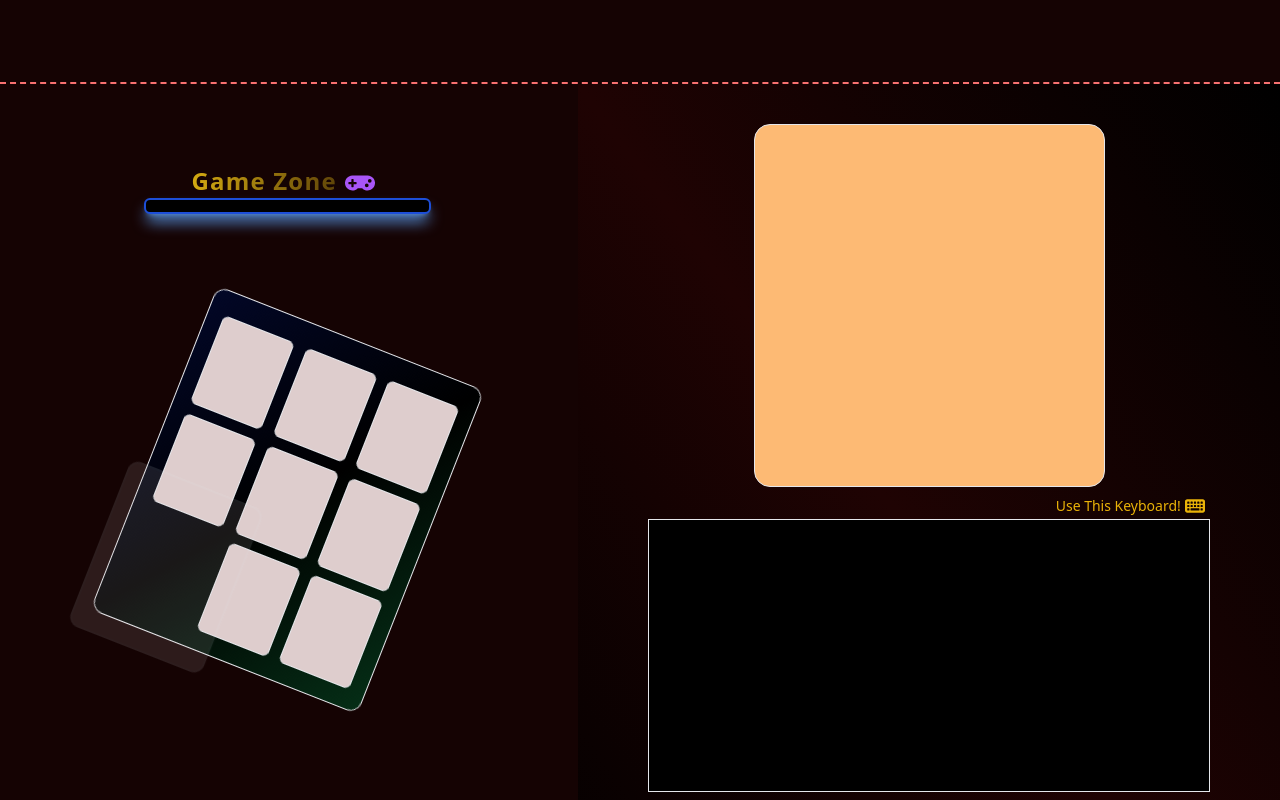
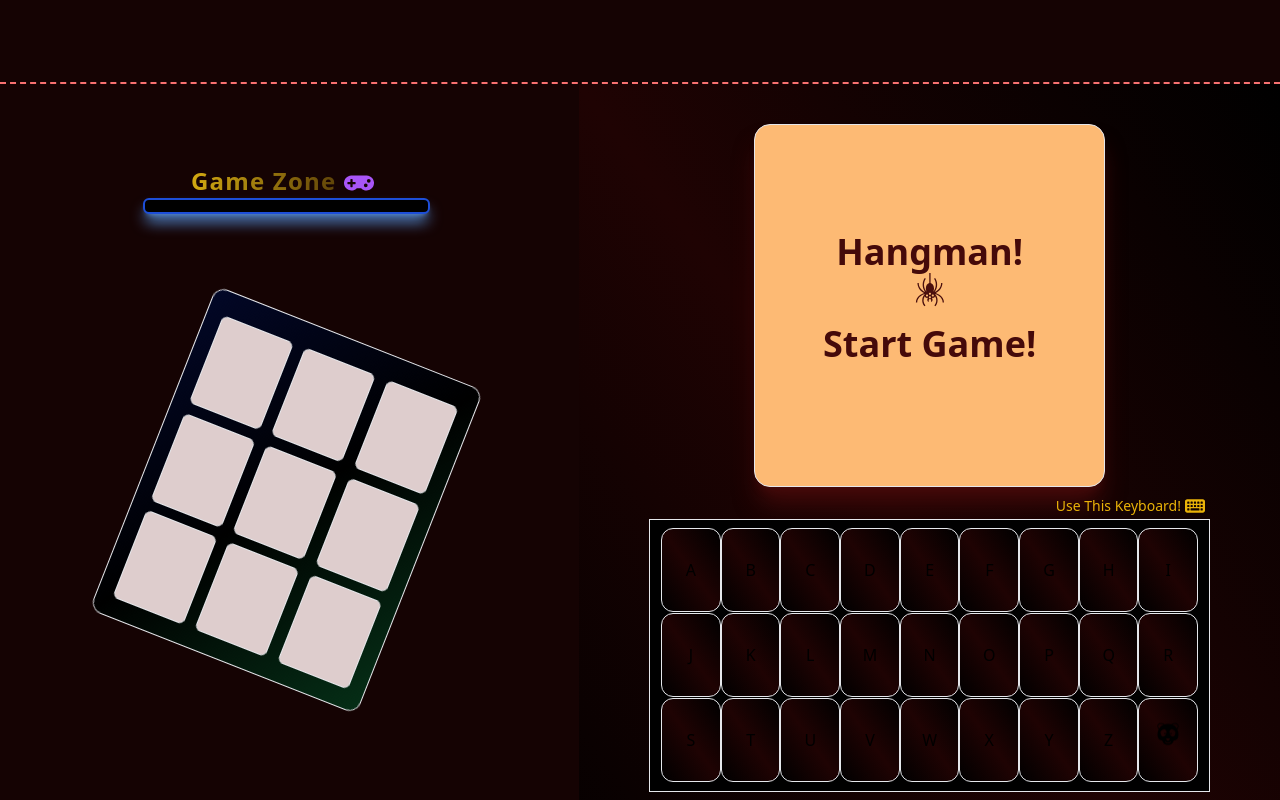
Before and after one commit to shivamgupta951/YemmyHMGame, a React (Vite) app: page / in a window 1280 px wide. Shown: the part 1140-1940 px from the top of the page. Built offline with nearby package versions, Linux system fonts and the light colour scheme.

Commit message:
created game zone layout for small screens!

```diff
--- a/src/components/GameSection.tsx
+++ b/src/components/GameSection.tsx
@@ -3,8 +3,9 @@ import words from "../wordList.json";
 import { useEffect } from "react";
 import { motion } from "framer-motion";
 import { FaGamepad } from "react-icons/fa";
+import { GiHangingSpider } from "react-icons/gi";
 import { FaKeyboard } from "react-icons/fa6";
-
+import { GiPanda } from "react-icons/gi";
 
 const GameSection = () => {
   const [wordToGuess, setWordToGuess] = useState(() => {
@@ -21,15 +22,16 @@ const GameSection = () => {
   }, []);
 
   return (
-    <div className="w-full min-h-[950px] border-b-2 border-dashed border-red-400 flex justify-center">
+    <div className="w-full min-h-[950px] border-b-2 border-dashed border-red-400 lg:flex justify-center">
       {/*
         Keyboard ,UI and for
         small devices game
         section!
       */}
-      <div className="w-[45%] flex justify-start pt-20 items-center py-10 flex-col">
+      <div className="hidden lg:flex w-[45%] justify-start pt-20 items-center py-10 flex-col">
         <div className="flex justify-center items-center w-[50%] text-2xl tracking-wider bg-clip-text text-transparent bg-gradient-to-r from-yellow-400 to-primary font-bold">
-          Game Zone <FaGamepad className="text-purple-500 mx-2 text-3xl mt-1"></FaGamepad>
+          Game Zone{" "}
+          <FaGamepad className="text-purple-500 mx-2 text-3xl mt-1"></FaGamepad>
         </div>
         <div className="border-2 w-[50%] border-blue-700 shadow-lg shadow-blue-400 min-h-4 rounded-md bg-black mb-28"></div>
         <motion.div
@@ -84,11 +86,160 @@ const GameSection = () => {
           ></div>
         </motion.div>
       </div>
-      <div className="min-h-[50%] w-[4px] bg-gradient-to-b from-primary via-black to-purple-900 border-dashed mb-[20%] mt-[3%]"></div>
-      <div className="w-[55%] flex bg-gradient-to-tr pt-10 justify-start items-center flex-col from-black via-[#1f0303] to-black space-y-8">
-        <div className="size-[45%] w-[50%] h-[40%] border rounded-2xl bg-orange-300"></div>
-        <div className="relative size-[45%] w-[80%] h-[30%] border bg-black">
-          <div className="absolute right-0 flex justify-center items-center -top-6 text-sm text-yellow-500">Use This Keyboard! <FaKeyboard className="mx-1 text-xl"></FaKeyboard></div>
+      <div className="flex lg:hidden w-[100%] h-[750px] justify-start pt-20 items-center py-20 flex-col">
+        <div className="flex justify-center items-center w-[50%] text-xl tracking-wider bg-clip-text text-transparent bg-gradient-to-r from-yellow-400 to-primary font-bold">
+          Game Zone{" "}
+          <FaGamepad className="text-purple-500 mx-2 text-3xl mt-1"></FaGamepad>
+        </div>
+        <div className="border-2 w-[60%] border-blue-700 shadow-lg shadow-blue-400 min-h-4 rounded-md bg-black mb-28"></div>
+        <motion.div
+          animate={{ rotate: [0, 15, -15, 30, -30, 60, -60, 120, -120, 360] }}
+          transition={{ duration: 20, repeat: Infinity }}
+          className="border w-[50%] h-[50%] justify-between flex my-10 flex-wrap p-4 rounded-xl bg-gradient-to-br from-[#020727] via-black to-green-950"
+        >
+          <div
+            className={`border size-[30%] flex justify-center items-center text-black rounded-md bg-[#decdcd] ${
+              boxStatus == 0 ? "animate-ping-slow" : ""
+            }`}
+          ></div>
+          <div
+            className={`border size-[30%] flex justify-center items-center text-black rounded-md bg-[#decdcd] ${
+              boxStatus == 1 ? "animate-ping-slow" : ""
+            }`}
+          ></div>
+          <div
+            className={`border size-[30%] flex justify-center items-center text-black rounded-md bg-[#decdcd] ${
+              boxStatus == 2 ? "animate-ping-slow" : ""
+            }`}
+          ></div>
+          <div
+            className={`border size-[30%] flex justify-center items-center text-black rounded-md bg-[#decdcd] ${
+              boxStatus == 3 ? "animate-ping-slow" : ""
+            }`}
+          ></div>
+          <div
+            className={`border size-[30%] flex justify-center items-center text-black rounded-md bg-[#decdcd] ${
+              boxStatus == 4 ? "animate-ping-slow" : ""
+            }`}
+          ></div>
+          <div
+            className={`border size-[30%] flex justify-center items-center text-black rounded-md bg-[#decdcd] ${
+              boxStatus == 5 ? "animate-ping-slow" : ""
+            }`}
+          ></div>
+          <div
+            className={`border size-[30%] flex justify-center items-center text-black rounded-md bg-[#decdcd] ${
+              boxStatus == 6 ? "animate-ping-slow" : ""
+            }`}
+          ></div>
+          <div
+            className={`border size-[30%] flex justify-center items-center text-black rounded-md bg-[#decdcd] ${
+              boxStatus == 7 ? "animate-ping-slow" : ""
+            }`}
+          ></div>
+          <div
+            className={`border size-[30%] flex justify-center items-center text-black rounded-md bg-[#decdcd] ${
+              boxStatus == 8 ? "animate-ping-slow" : ""
+            } ${boxStatus == 9 ? "animate-ping-slow" : ""}`}
+          ></div>
+        </motion.div>
+      </div>
+      <div className="flex justify-center items-center">
+        <div className="lg:hidden h-[8px] min-h-[50%] w-[80%] bg-gradient-to-b from-primary via-black to-purple-900 border-dashed mb-[4%] mt-[15%]"></div>
+      </div>
+      <div className="hidden lg:block min-h-[50%] w-[6px] bg-gradient-to-b from-primary via-black to-purple-900 border-dashed mb-[20%] mt-[3%]"></div>
+      <div className="pb-20 lg:pb-0 w-[100%] lg:w-[55%] flex bg-gradient-to-tr pt-10 justify-start items-center flex-col from-black via-[#1f0303] to-black space-y-8">
+        <div className="w-[60%] text-2xl h-[280px] size-[45%] lg:w-[50%] lg:h-[40%] border rounded-2xl bg-orange-300 flex justify-center items-center flex-col lg:text-4xl text-red-950 font-extrabold shadow-xl shadow-red-950">
+          {" "}
+          Hangman! <GiHangingSpider className="animate-pulse"></GiHangingSpider>
+          <div className="btn-sm btn px-8 my-4">Start Game!</div>
+        </div>
+        <div className="w-[60%] relative flex size-[45%] lg:w-[80%] justify-center p-2 h-[30%] border bg-black flex-wrap">
+          <div className="absolute right-0 flex justify-center items-center -top-6 text-sm text-yellow-500">
+            Use This Keyboard!{" "}
+            <FaKeyboard className="mx-1 text-xl"></FaKeyboard>
+          </div>
+          <div className="border size-[11%] h-[33%] rounded-xl bg-gradient-to-tr flex justify-center items-center transition-all transform duration-300 ease-in-out hover:scale-95 cursor-pointer">
+            A
+          </div>
+          <div className="border size-[11%] h-[33%] rounded-xl bg-gradient-to-tr flex justify-center items-center transition-all transform duration-300 ease-in-out hover:scale-95 cursor-pointer">
+            B
+          </div>
+          <div className="border size-[11%] h-[33%] rounded-xl bg-gradient-to-tr flex justify-center items-center transition-all transform duration-300 ease-in-out hover:scale-95 cursor-pointer">
+            C
+          </div>
+          <div className="border size-[11%] h-[33%] rounded-xl bg-gradient-to-tr flex justify-center items-center transition-all transform duration-300 ease-in-out hover:scale-95 cursor-pointer">
+            D
+          </div>
+          <div className="border size-[11%] h-[33%] rounded-xl bg-gradient-to-tr flex justify-center items-center transition-all transform duration-300 ease-in-out hover:scale-95 cursor-pointer">
+            E
+          </div>
+          <div className="border size-[11%] h-[33%] rounded-xl bg-gradient-to-tr flex justify-center items-center transition-all transform duration-300 ease-in-out hover:scale-95 cursor-pointer">
+            F
+          </div>
+          <div className="border size-[11%] h-[33%] rounded-xl bg-gradient-to-tr flex justify-center items-center transition-all transform duration-300 ease-in-out hover:scale-95 cursor-pointer">
+            G
+          </div>
+          <div className="border size-[11%] h-[33%] rounded-xl bg-gradient-to-tr flex justify-center items-center transition-all transform duration-300 ease-in-out hover:scale-95 cursor-pointer">
+            H
+          </div>
+          <div className="border size-[11%] h-[33%] rounded-xl bg-gradient-to-tr flex justify-center items-center transition-all transform duration-300 ease-in-out hover:scale-95 cursor-pointer">
+            I
+          </div>
+          <div className="border size-[11%] h-[33%] rounded-xl bg-gradient-to-tr flex justify-center items-center transition-all transform duration-300 ease-in-out hover:scale-95 cursor-pointer">
+            J
+          </div>
+          <div className="border size-[11%] h-[33%] rounded-xl bg-gradient-to-tr flex justify-center items-center transition-all transform duration-300 ease-in-out hover:scale-95 cursor-pointer">
+            K
+          </div>
+          <div className="border size-[11%] h-[33%] rounded-xl bg-gradient-to-tr flex justify-center items-center transition-all transform duration-300 ease-in-out hover:scale-95 cursor-pointer">
+            L
+          </div>
+          <div className="border size-[11%] h-[33%] rounded-xl bg-gradient-to-tr flex justify-center items-center transition-all transform duration-300 ease-in-out hover:scale-95 cursor-pointer">
+            M
+          </div>
+          <div className="border size-[11%] h-[33%] rounded-xl bg-gradient-to-tr flex justify-center items-center transition-all transform duration-300 ease-in-out hover:scale-95 cursor-pointer">
+            N
+          </div>
+          <div className="border size-[11%] h-[33%] rounded-xl bg-gradient-to-tr flex justify-center items-center transition-all transform duration-300 ease-in-out hover:scale-95 cursor-pointer">
+            O
+          </div>
+          <div className="border size-[11%] h-[33%] rounded-xl bg-gradient-to-tr flex justify-center items-center transition-all transform duration-300 ease-in-out hover:scale-95 cursor-pointer">
+            P
+          </div>
+          <div className="border size-[11%] h-[33%] rounded-xl bg-gradient-to-tr flex justify-center items-center transition-all transform duration-300 ease-in-out hover:scale-95 cursor-pointer">
+            Q
+          </div>
+          <div className="border size-[11%] h-[33%] rounded-xl bg-gradient-to-tr flex justify-center items-center transition-all transform duration-300 ease-in-out hover:scale-95 cursor-pointer">
+            R
+          </div>
+          <div className="border size-[11%] h-[33%] rounded-xl bg-gradient-to-tr flex justify-center items-center transition-all transform duration-300 ease-in-out hover:scale-95 cursor-pointer">
+            S
+          </div>
+          <div className="border size-[11%] h-[33%] rounded-xl bg-gradient-to-tr flex justify-center items-center transition-all transform duration-300 ease-in-out hover:scale-95 cursor-pointer">
+            T
+          </div>
+          <div className="border size-[11%] h-[33%] rounded-xl bg-gradient-to-tr flex justify-center items-center transition-all transform duration-300 ease-in-out hover:scale-95 cursor-pointer">
+            U
+          </div>
+          <div className="border size-[11%] h-[33%] rounded-xl bg-gradient-to-tr flex justify-center items-center transition-all transform duration-300 ease-in-out hover:scale-95 cursor-pointer">
+            V
+          </div>
+          <div className="border size-[11%] h-[33%] rounded-xl bg-gradient-to-tr flex justify-center items-center transition-all transform duration-300 ease-in-out hover:scale-95 cursor-pointer">
+            W
+          </div>
+          <div className="border size-[11%] h-[33%] rounded-xl bg-gradient-to-tr flex justify-center items-center transition-all transform duration-300 ease-in-out hover:scale-95 cursor-pointer">
+            X
+          </div>
+          <div className="border size-[11%] h-[33%] rounded-xl bg-gradient-to-tr flex justify-center items-center transition-all transform duration-300 ease-in-out hover:scale-95 cursor-pointer">
+            Y
+          </div>
+          <div className="border size-[11%] h-[33%] rounded-xl bg-gradient-to-tr flex justify-center items-center transition-all transform duration-300 ease-in-out hover:scale-95 cursor-pointer">
+            Z
+          </div>
+          <div className="border size-[11%] h-[33%] rounded-xl bg-gradient-to-tr flex justify-center items-center transition-all transform duration-300 ease-in-out hover:scale-95 cursor-pointer">
+            <GiPanda className="text-2xl animate-bounce"></GiPanda>
+          </div>
         </div>
         {/* <div>{wordToGuess}</div> */}
         {/* <div className="card w-full bg-base-100 shadow-xl mt-20">
```
